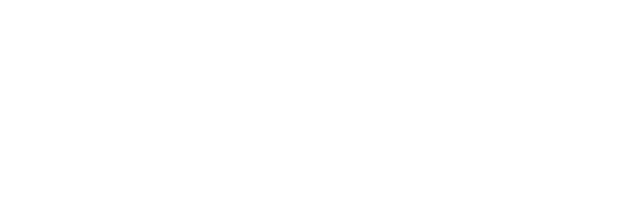
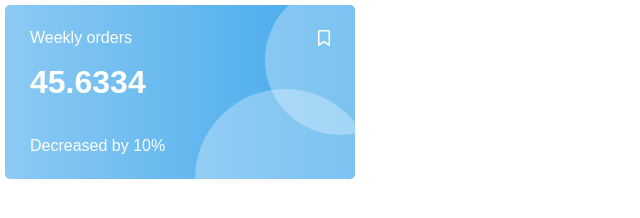
Before and after one commit to Anrietta/CSS-Pseudoelements, a plain HTML site: page index.html in a window 1280 px wide. Shown: the whole page, without its empty margins (0-640 px from the left). Drawn offline with Linux system fonts and the light colour scheme.

Commit message:
Add practise Card

```diff
--- a/assets/styles/styles.css
+++ b/assets/styles/styles.css
@@ -79,3 +79,53 @@ p::before {
 
 
 /* ------Робимо картки використовуючи псевдоелементи та позиціонування------ */
+
+body {
+    font-family: sans-serif;
+    padding: 5px;
+}
+
+.order {
+    position: relative;
+    overflow: hidden;
+    color: white;
+    width: 100%;
+    min-width: 300px;
+    max-width: 350px;
+    padding: 25px;
+    background-image: linear-gradient(to right, #8ccaf4, #41a8ea);
+    border-radius: 5px;
+}
+
+.flex-container {
+    display: flex;
+    justify-content: space-between;
+    margin-bottom: 20px;
+}
+
+.order-count {
+    font-size: 32px;
+    font-weight: bold;
+    margin-bottom: 40px;
+}
+.order::before,
+.order::after {
+    content: '';
+    position: absolute;
+    border-radius: 50%;
+    background-color: rgba(255, 255, 255, 0.3);
+}
+
+.order::before {
+    bottom: -90px;
+    right: -20px;
+    width: 180px;
+    height: 180px;
+}
+
+.order::after {
+    top: -20px;
+    right: -60px;
+    width: 150px;
+    height: 150px;
+}
--- a/index.html
+++ b/index.html
@@ -24,7 +24,14 @@
 
     <!-- ------Робимо картки використовуючи псевдоелементи та позиціонування------ -->
 
-
+    <article class="order">
+        <div class="flex-container">
+            <h2>Weekly orders</h2>
+            <i class="fa-regular fa-bookmark"></i>
+        </div>
+        <div class="order-count">45.6334</div>
+        <p>Decreased by 10%</p>
+    </article>
 
 </body>
 </html>
```
